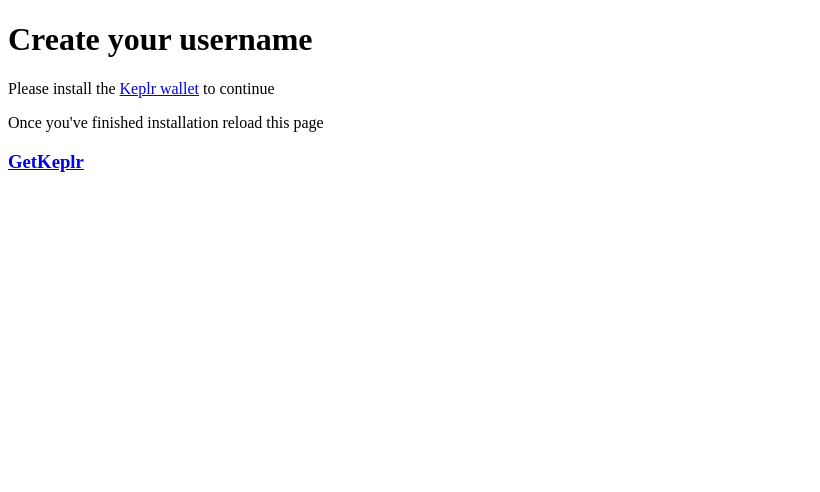
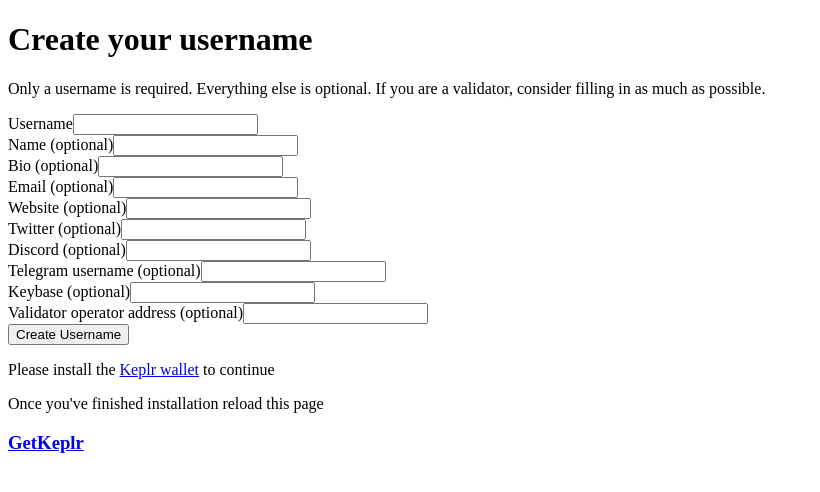
Before and after one commit to envoylabs/whoami-ui, a Next.js app: page /profiles/mint in a window 1280 px wide. Shown: the top 492 px of the page, without its empty margins (0-820 px from the left). Built offline with nearby package versions, Linux system fonts and the light colour scheme.

Commit message:
WIP: silence warnings, start adding inputs

```diff
--- a/components/Layout.tsx
+++ b/components/Layout.tsx
@@ -23,7 +23,7 @@ export default function Layout({ children }: { children: ReactNode }) {
         >
           CosmJS
         </a>
-        <span className="pl-1">, </span>
+        ,
         <a
           className="pl-1 link link-primary link-hover"
           href="https://github.com/cosmoscontracts/juno"
--- a/components/PageLink.tsx
+++ b/components/PageLink.tsx
@@ -1,4 +1,4 @@
-import Link from 'next/Link'
+import Link from 'next/link'
 
 export default function PageLink({
     href,
--- a/pages/profiles/mint.tsx
+++ b/pages/profiles/mint.tsx
@@ -2,20 +2,132 @@ import type { NextPage } from 'next';
 import { useRouter } from 'next/router';
 import Link from 'next/link';
 import { useState } from 'react';
-import { useForm } from 'react-hook-form'
-import PageLink from 'components/PageLink';
+import { useForm, UseFormRegister } from 'react-hook-form'
 import WalletLoader from 'components/WalletLoader';
 import { useSigningClient } from 'contexts/cosmwasm';
 import * as msgs from 'util/messages';
 import * as mt from 'util/types/messages';
 
+type FormValues = {
+  token_id: string; // the username
+  // these are all the extension fields.
+  // if they are empty, they should be nulled
+  image: string;
+  image_data: string;
+  email: string;
+  external_url: string;
+  public_name: string;
+  public_bio: string;
+  twitter_id: string;
+  discord_id: string;
+  telegram_id: string;
+  keybase_id: string;
+  validator_operator_address: string;
+};
+
+function InputField({fieldName, label, register}: {fieldName: string, label: string, register: UseFormRegister<FormValues>}) {
+  return (
+    <div className="p-6">
+      <div className="form-control">
+        <label className="label" htmlFor={fieldName}>
+          <span className="label-text font-bold">{label}</span>
+        </label>
+        <input
+          {...register(fieldName)}
+          className="block box-border m-0 w-full rounded input input-bordered focus:input-primary"
+        />
+      </div>
+    </div>
+  )
+}
+
 const Mint: NextPage = () => {
+  const { register } = useForm<FormValues>();
+  const onSubmit = (data: FormValues) => console.log(data);
 
   return (
     <WalletLoader>
       <h1 className="text-3xl font-bold">
         Create your username
       </h1>
+
+      <div className="p-6">
+        <p>Only a username is required. Everything else is optional. If you are a validator, consider filling in as much as possible.</p>
+      </div>
+
+      <form onSubmit={onSubmit}>
+        <InputField
+          fieldName="token_id"
+          label="Username"
+          register={register}
+        />
+
+        {/*        <InputField
+          fieldName="image"
+          label="Image URL"
+          register={register}
+        />*/}
+
+        <InputField
+          fieldName="public_name"
+          label="Name (optional)"
+          register={register}
+        />
+
+        <InputField
+          fieldName="public_bio"
+          label="Bio (optional)"
+          register={register}
+        />
+
+        <InputField
+          fieldName="email"
+          label="Email (optional)"
+          register={register}
+        />
+
+        <InputField
+          fieldName="external_url"
+          label="Website (optional)"
+          register={register}
+        />
+
+        <InputField
+          fieldName="twitter_id"
+          label="Twitter (optional)"
+          register={register}
+        />
+
+        <InputField
+          fieldName="discord_id"
+          label="Discord (optional)"
+          register={register}
+        />
+
+        <InputField
+          fieldName="telegram_id"
+          label="Telegram username (optional)"
+          register={register}
+        />
+
+        <InputField
+          fieldName="keybase_id"
+          label="Keybase (optional)"
+          register={register}
+        />
+
+        <InputField
+          fieldName="validator_operator_address"
+          label="Validator operator address (optional)"
+          register={register}
+        />
+
+        <input
+          type="submit"
+          className="btn btn-primary btn-lg font-semibold hover:text-base-100 text-2xl w-full"
+          value="Create Username"
+        />
+      </form>
     </WalletLoader>
   )
 }
```
